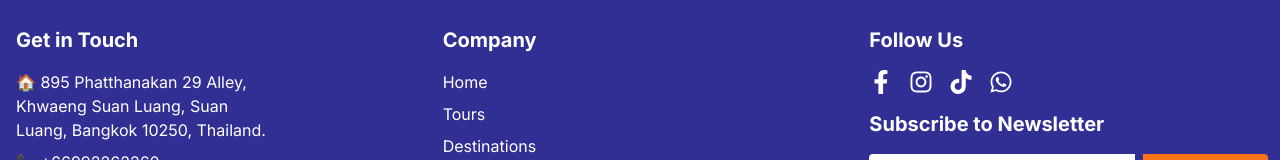
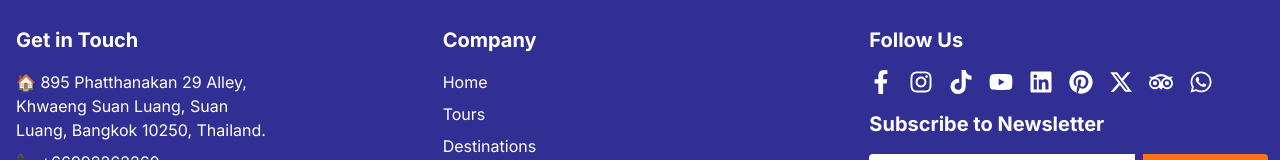
Before and after one commit to hassanaly18/thai, a Next.js app: page / in a window 1280 px wide. Shown: the part 4167-4327 px from the top of the page. Built offline with nearby package versions, Linux system fonts and the light colour scheme; no server answers; the database is empty.

Commit message:
Contact links changed

```diff
--- a/src/app/layout.js
+++ b/src/app/layout.js
@@ -97,9 +97,15 @@ export default function RootLayout({ children }) {
     "contactType": "customer service"
   },
   "sameAs": [
-    "https://www.facebook.com/share/1ECGicHA6H/?mibextid=wwXIfr",
-    "https://www.instagram.com/paradise_destination_",
-    "https://www.tiktok.com/@paradisedestination.63"
+    "https://www.facebook.com/ParadiseDestination.co",
+    "https://www.instagram.com/paradisetodestination.co.ltd/",
+    "https://www.tiktok.com/@paradisedestination.co",
+    "https://whatsapp.com/channel/0029Vb7SiMkDZ4LjfRE0Gf0k",
+    "https://www.youtube.com/@ParadiseDestinationBangkok",
+    "https://www.linkedin.com/in/paradisedestinationco/",
+    "https://www.pinterest.com/paradised69/",
+    "https://x.com/Paradisedbkk",
+    "https://www.tripadvisor.com/Profile/Paradisedestination1"
   ],
   "aggregateRating": {
     "@type": "AggregateRating",
--- a/src/components/Footer.jsx
+++ b/src/components/Footer.jsx
@@ -1,6 +1,7 @@
 import React from "react";
 import Link from "next/link";
-import { FaFacebookF, FaInstagram, FaTiktok, FaWhatsapp } from "react-icons/fa";
+import { FaFacebookF, FaInstagram, FaTiktok, FaWhatsapp, FaYoutube, FaLinkedin, FaPinterest, FaTripadvisor } from "react-icons/fa";
+import { FaXTwitter } from "react-icons/fa6";
 
 const Footer = () => {
   return (
@@ -45,27 +46,62 @@ const Footer = () => {
           <div className="space-y-4">
             {/* Social Media Links */}
             <h2 className="text-xl font-bold">Follow Us</h2>
-            <div className="flex gap-4 mb-4">
+            <div className="flex flex-wrap gap-4 mb-4">
               <Link
-                href="https://www.facebook.com/share/1ECGicHA6H/?mibextid=wwXIfr"
+                href="https://www.facebook.com/ParadiseDestination.co"
                 target="_blank"
                 aria-label="Facebook"
               >
                 <FaFacebookF className="text-2xl hover:text-gray-300" />
               </Link>
               <Link
-                href="https://www.instagram.com/paradise_destination_"
+                href="https://www.instagram.com/paradisetodestination.co.ltd/"
                 target="_blank"
                 aria-label="Instagram"
               >
                 <FaInstagram className="text-2xl hover:text-gray-300" />
               </Link>
               <Link
-                href="https://www.tiktok.com/@paradisedestination.63"
+                href="https://www.tiktok.com/@paradisedestination.co"
                 target="_blank"
                 aria-label="TikTok"
               >
                 <FaTiktok className="text-2xl hover:text-gray-300" />
+              </Link>
+              <Link
+                href="https://www.youtube.com/@ParadiseDestinationBangkok"
+                target="_blank"
+                aria-label="YouTube"
+              >
+                <FaYoutube className="text-2xl hover:text-gray-300" />
+              </Link>
+              <Link
+                href="https://www.linkedin.com/in/paradisedestinationco/"
+                target="_blank"
+                aria-label="LinkedIn"
+              >
+                <FaLinkedin className="text-2xl hover:text-gray-300" />
+              </Link>
+              <Link
+                href="https://www.pinterest.com/paradised69/"
+                target="_blank"
+                aria-label="Pinterest"
+              >
+                <FaPinterest className="text-2xl hover:text-gray-300" />
+              </Link>
+              <Link
+                href="https://x.com/Paradisedbkk"
+                target="_blank"
+                aria-label="X (Twitter)"
+              >
+                <FaXTwitter className="text-2xl hover:text-gray-300" />
+              </Link>
+              <Link
+                href="https://www.tripadvisor.com/Profile/Paradisedestination1"
+                target="_blank"
+                aria-label="TripAdvisor"
+              >
+                <FaTripadvisor className="text-2xl hover:text-gray-300" />
               </Link>
               <Link
                 href="https://whatsapp.com/channel/0029Vb7SiMkDZ4LjfRE0Gf0k"
```
